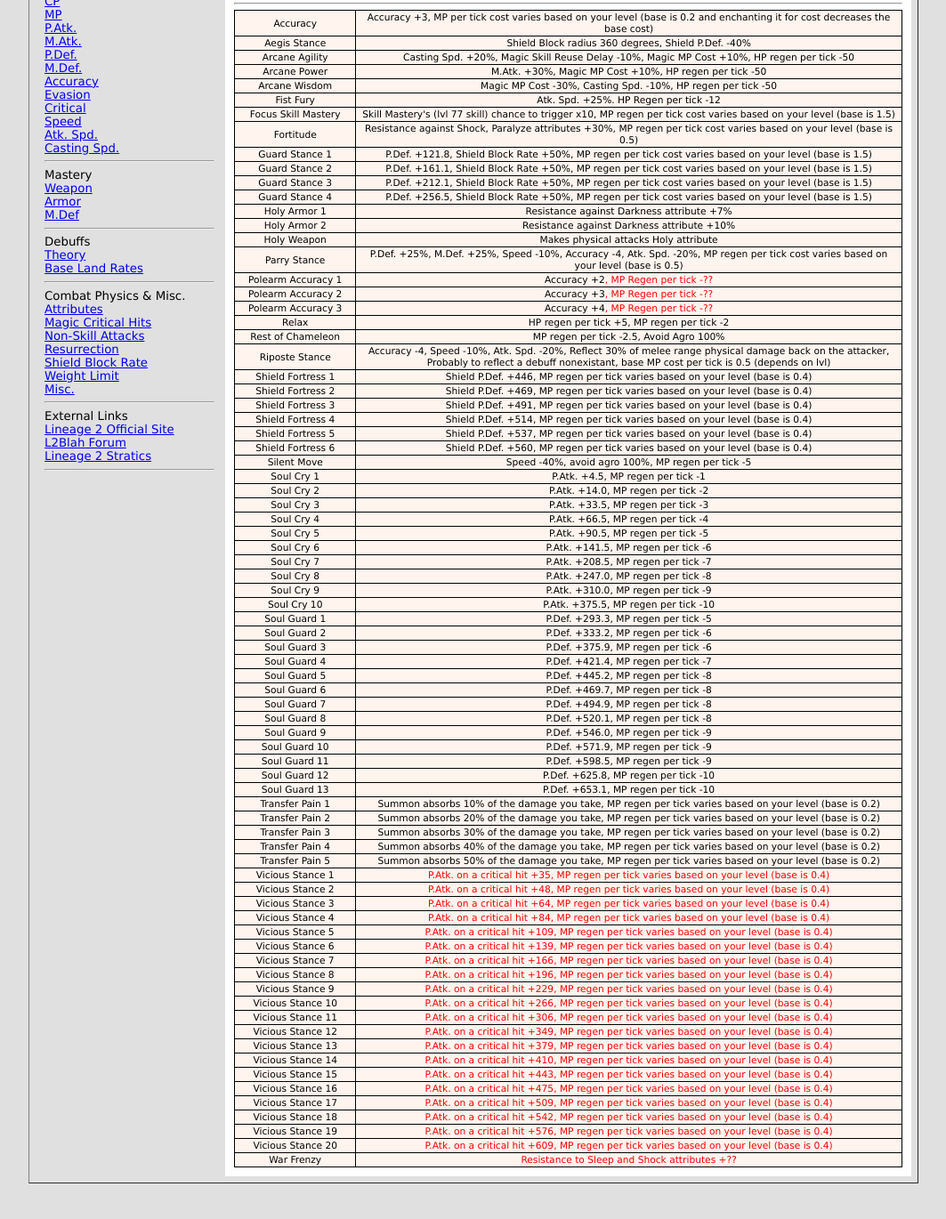
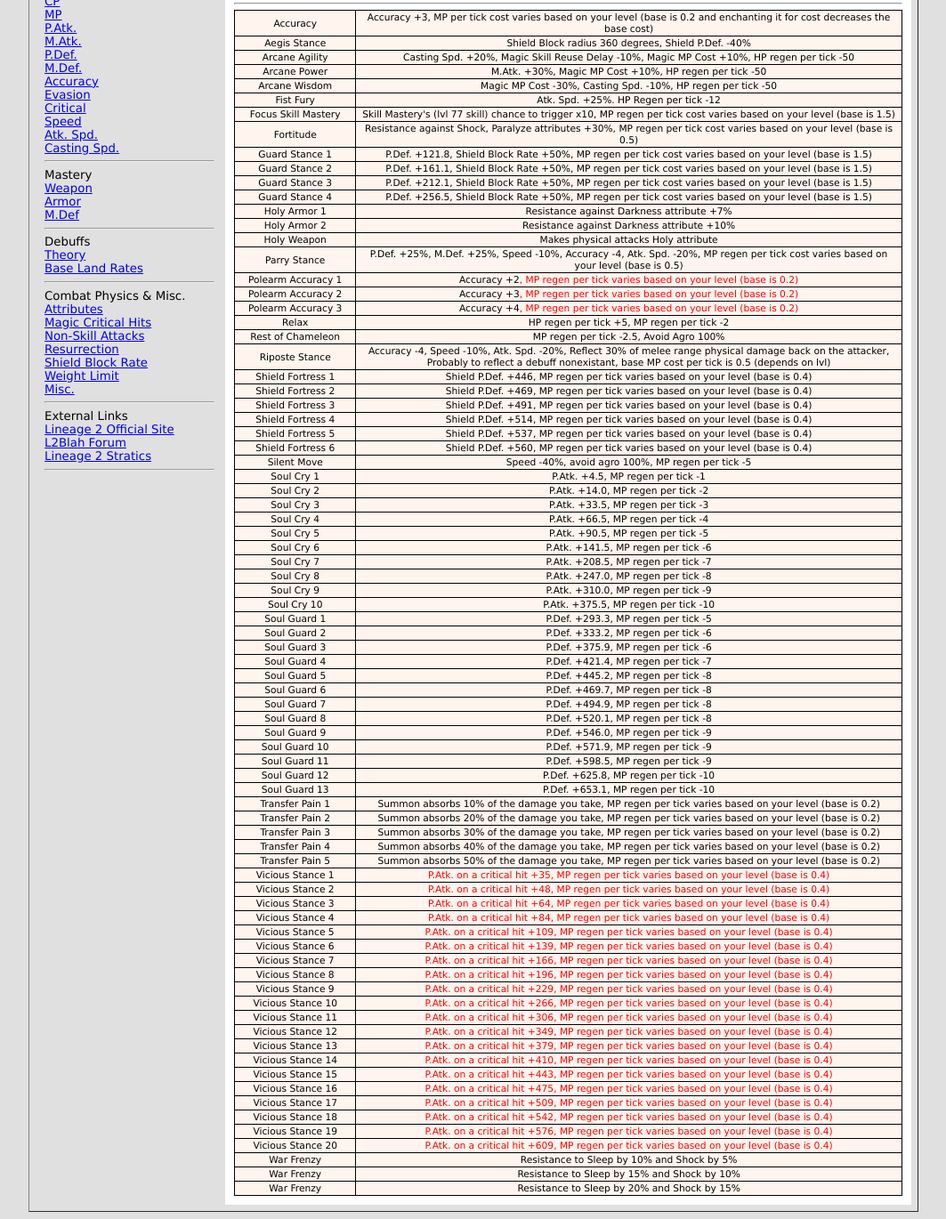
Before and after one commit to Valiant-0/l2p, a plain HTML site: page toggles.html in a window 1280 px wide. Shown: the part 303-1673 px from the top of the page at 89% size, without its empty margins (108-1171 px from the left). Before the commit the page ends 1641 px from the top, so only its background shows below. Drawn offline with Linux system fonts and the light colour scheme.

Commit message:
Update toggles.html

```diff
--- a/toggles.html
+++ b/toggles.html
@@ -53,9 +53,9 @@ href="style.css" />
 <tr><td>Holy Armor 2</td><td>Resistance against Darkness attribute +10%</td></tr>
 <tr><td>Holy Weapon</td><td>Makes physical attacks Holy attribute</td></tr>
 <tr><td>Parry Stance</td><td>P.Def. +25%, M.Def. +25%, Speed -10%, Accuracy -4, Atk. Spd. -20%, MP regen per tick cost varies based on your level (base is 0.5)</td></tr>
-<tr><td>Polearm Accuracy 1</td><td>Accuracy +2<font color=red>, MP Regen per tick -??</td></tr></font>
-<tr><td>Polearm Accuracy 2</td><td>Accuracy +3<font color=red>, MP Regen per tick -??</td></tr></font>
-<tr><td>Polearm Accuracy 3</td><td>Accuracy +4<font color=red>, MP Regen per tick -??</td></tr></font>
+<tr><td>Polearm Accuracy 1</td><td>Accuracy +2<font color=red>, MP regen per tick varies based on your level (base is 0.2)</td></tr></font>
+<tr><td>Polearm Accuracy 2</td><td>Accuracy +3<font color=red>, MP regen per tick varies based on your level (base is 0.2)</td></tr></font>
+<tr><td>Polearm Accuracy 3</td><td>Accuracy +4<font color=red>, MP regen per tick varies based on your level (base is 0.2)</td></tr></font>
 <tr><td>Relax</td><td>HP regen per tick +5, MP regen per tick -2</td></tr>
 <tr><td>Rest of Chameleon</td><td>MP regen per tick -2.5, Avoid Agro 100%</td></tr>
 <tr><td>Riposte Stance</td><td>Accuracy -4, Speed -10%, Atk. Spd. -20%, Reflect 30% of melee range physical damage back on the attacker, Probably to reflect a debuff nonexistant, base MP cost per tick is 0.5 (depends on lvl)</td></tr>
@@ -114,7 +114,10 @@ href="style.css" />
 <tr><td>Vicious Stance 18</td><td><font color=red>P.Atk. on a critical hit +542, MP regen per tick varies based on your level (base is 0.4)</font></td></tr>
 <tr><td>Vicious Stance 19</td><td><font color=red>P.Atk. on a critical hit +576, MP regen per tick varies based on your level (base is 0.4)</font></td></tr>
 <tr><td>Vicious Stance 20</td><td><font color=red>P.Atk. on a critical hit +609, MP regen per tick varies based on your level (base is 0.4)</font></td></tr>
-<tr><td>War Frenzy</td><td><font color=red>Resistance to Sleep and Shock attributes +??</font></td></tr></font>
+<tr><td>War Frenzy</td><td>Resistance to Sleep by 10% and Shock by 5%</td></tr>
+<tr><td>War Frenzy</td><td>Resistance to Sleep by 15% and Shock by 10%</td></tr>
+<tr><td>War Frenzy</td><td>Resistance to Sleep by 20% and Shock by 15%</td></tr>
+
 </table>
 
 <!----right column---->
```
